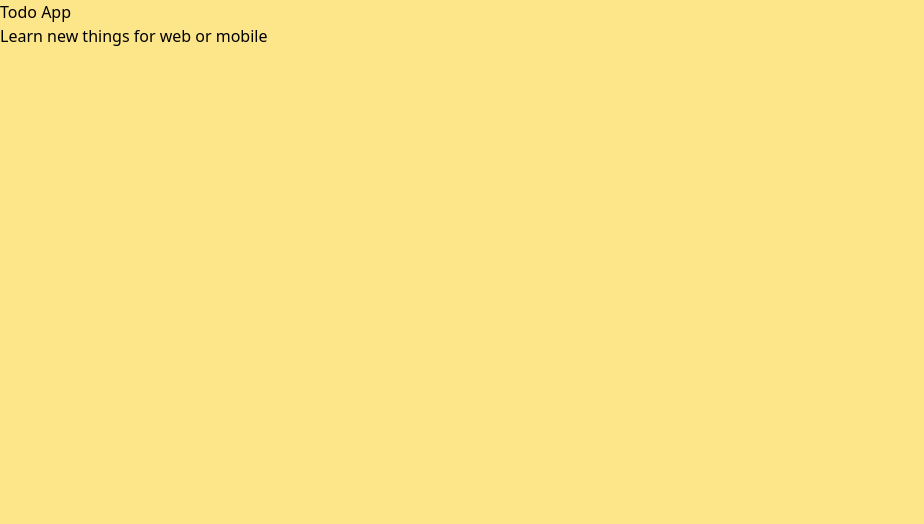
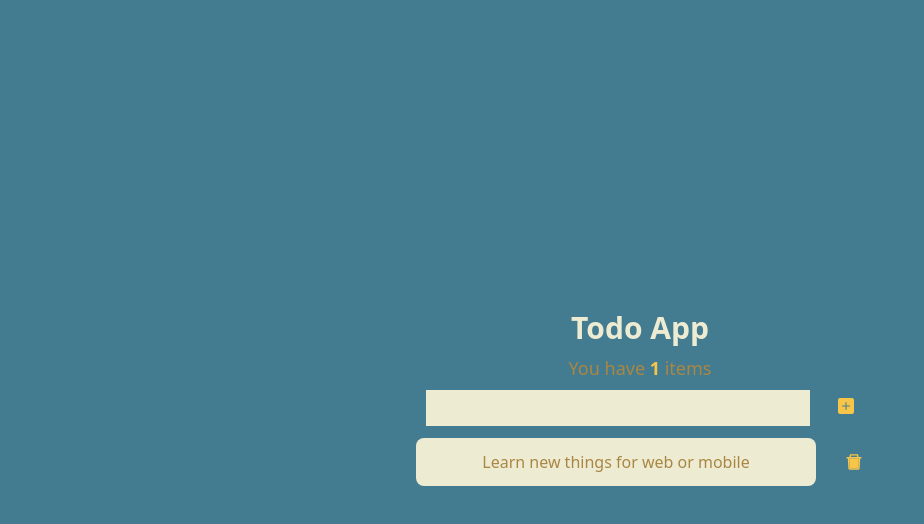
Before and after one commit to eneskalkann/todo-app-context_api, a React (Create React App) app: page / in a window 1280 px wide. Shown: the top 524 px of the page, without its empty margins (0-924 px from the left). Built offline with nearby package versions, Linux system fonts and the light colour scheme.

Commit message:
project-done

```diff
--- a/package.json
+++ b/package.json
@@ -8,6 +8,7 @@
     "@testing-library/user-event": "^13.5.0",
     "react": "^18.2.0",
     "react-dom": "^18.2.0",
+    "react-icons": "^4.7.1",
     "react-scripts": "5.0.1",
     "web-vitals": "^2.1.4"
   },
--- a/src/App.js
+++ b/src/App.js
@@ -1,15 +1,19 @@
 import Todo from "./Components/Todo";
+import TodoList from "./Components/TodoList";
 import GlobalContext from "./Context/GlobalContext";
 
 function App() {
   return (
-    <div className="bg-amber-200 h-screen w-screen">
+    <div className="bg-tealBlue min-h-screen max-w-screen flex items-center justify-center bg-contain">
+      <div className="flex-col text-center relative w-screen">
       <header>
-        <h1 className=''>Todo App</h1>
+        <h1 className='text-eggshell text-3xl font-bold'>Todo App</h1>
       </header>
       <GlobalContext>
+        <TodoList/>
         <Todo/>
       </GlobalContext>
+      </div>
     </div>
   );
 }
--- a/src/Components/Todo.js
+++ b/src/Components/Todo.js
@@ -1,20 +1,24 @@
 import React from 'react'
 import { useTodoContext } from '../Context/GlobalContext'
+import { AiTwotoneDelete } from 'react-icons/ai'
 
 function Todo() {
 
-    const {todo} = useTodoContext();
+    const { todo, deleteTodo } = useTodoContext();
 
     return (
-    <ul>
+        <div>
             {
-            todo.map((todo,index)=>(
-                <li key={index}>
+                todo.map((todo, index) => (
+                    <div className='px-10 py-1 mt-2 flex items-center justify-center break-all'>
+                        <h3 key={index} className='font-medium bg-eggshell px-4 py-3 w-72 md:w-4/12 break-words bg-white flex items-center justify-center rounded-lg text-metalicSunburst'>
                             {todo}
-                </li>
+                        </h3>
+                        <button onClick={() => deleteTodo(index)} ><AiTwotoneDelete className="text-maizeCrayola ml-3 md:ml-7 text-xl" /></button>
+                    </div>
                 ))
             }
-    </ul>
+        </div>
     )
 }
 
--- a/src/Components/TodoList.js
+++ b/src/Components/TodoList.js
@@ -0,0 +1,31 @@
+import React, { useState } from 'react'
+import { useTodoContext } from '../Context/GlobalContext'
+import {BsFillPlusSquareFill} from 'react-icons/bs'
+
+function TodoList() {
+
+    const [items , setItems] = useState("");
+    const {todo,addTodo} = useTodoContext();
+
+    const handleSubmit = (e) => {
+        e.preventDefault();
+
+        //for the empty submits
+        if(!items){
+            return;
+        }
+
+        addTodo(items);
+        setItems("");
+    }
+
+  return (
+    <form onClick={handleSubmit} className='whitespace-nowrap'>
+        <h2 className='text-metalicSunburst text-lg my-2'>You have <span className='text-maizeCrayola font-bold'>{todo.length}</span> items </h2>
+        <input type="text" maxLength="40" value={items} onChange={(e) => setItems(e.target.value)} className='w-72 md:w-96 h-9 bg-eggshell' />
+        <button className='text-maizeCrayola ml-3 md:ml-7'><BsFillPlusSquareFill/></button>
+    </form>
+  )
+}
+
+export default TodoList
--- a/src/Context/GlobalContext.js
+++ b/src/Context/GlobalContext.js
@@ -7,8 +7,19 @@ const defaultTodo = ["Learn new things for web or mobile"]
 const GlobalProvider = ({children}) => {
     const  [todo,setTodo] = useState(defaultTodo);
 
+    const addTodo = (newItems) => {
+        setTodo([...todo,newItems])
+    }
+
+    const deleteTodo = (Index) => {
+        const deletedTodos = todo.filter((_,index) => index !== Index);
+        setTodo(deletedTodos)
+    }
+
     const Values = {
         todo,
+        addTodo,
+        deleteTodo
     };
 
     return(
--- /dev/null
+++ b/src/reportWebVitals.js
@@ -0,0 +1,13 @@
+const reportWebVitals = onPerfEntry => {
+  if (onPerfEntry && onPerfEntry instanceof Function) {
+    import('web-vitals').then(({ getCLS, getFID, getFCP, getLCP, getTTFB }) => {
+      getCLS(onPerfEntry);
+      getFID(onPerfEntry);
+      getFCP(onPerfEntry);
+      getLCP(onPerfEntry);
+      getTTFB(onPerfEntry);
+    });
+  }
+};
+
+export default reportWebVitals;
--- a/tailwind.config.js
+++ b/tailwind.config.js
@@ -4,6 +4,13 @@ module.exports = {
     "./src/**/*.{js,jsx,ts,tsx}",
   ],
   theme: {
+    colors:{
+     'tealBlue' : '#437C90',
+     'slateGray' : '#255957',
+     'eggshell' : '#EEEBD3',
+     'metalicSunburst' : '#A98743',
+     'maizeCrayola' : '#F7C548'
+    },
     extend: {},
   },
   plugins: [],
```
Also changed, not shown: src/setupTests.js (added, +5 -0 lines), src/logo.svg (added), 1 other file (tests, documents, lock files or other folders). Lines whose indentation alone changed are shown as unchanged.
